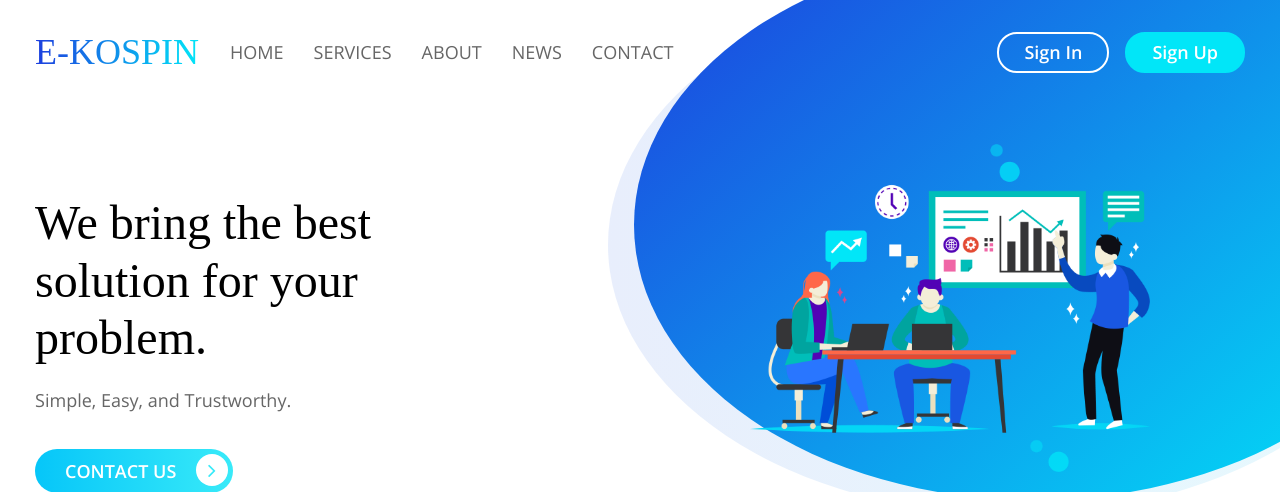
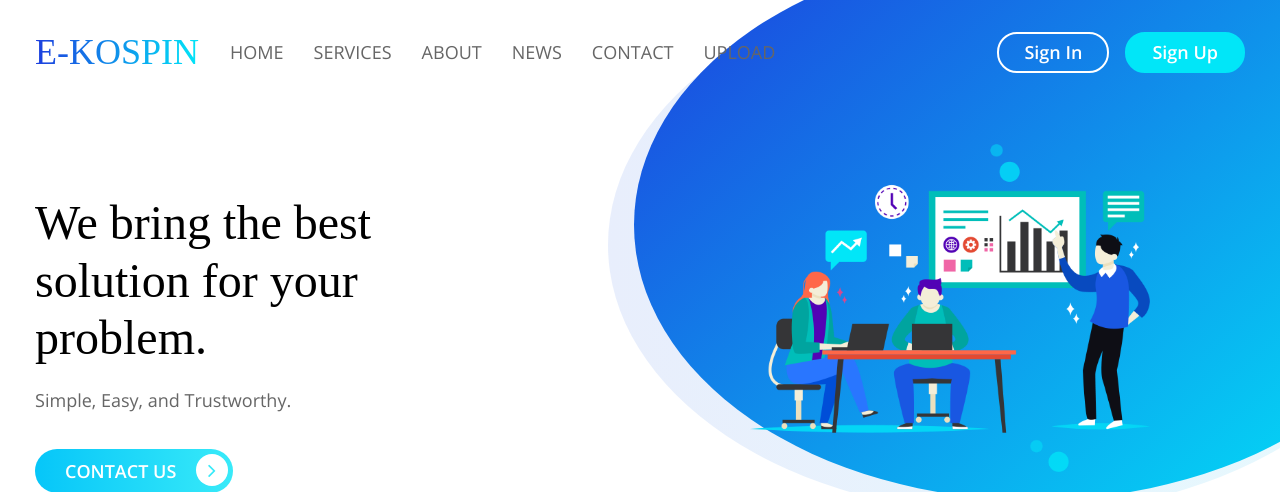
Before and after one commit to 2019Ganjil-PemrogramanBerbasisWeb/tugas2-web-database, a PHP site: page / in a window 1280 px wide; the page is wider, and only the part inside the window is pictured. Shown: the top 492 px of that part. Run offline with PHP 8.4, Linux system fonts and the light colour scheme; some web fonts are replaced.

Commit message:
update upload

```diff
--- a/index.php
+++ b/index.php
@@ -37,6 +37,7 @@ if(isset($_GET['pesan'])){
                 <li class="nav-item"><a class="nav-link" href="about.php">About</a></li>
                 <li class="nav-item"><a class="nav-link" href="news.php">News</a></li>
                 <li class="nav-item"><a class="nav-link" href="contact.php">Contact</a></li>
+		<li class="nav-item"><a class="nav-link" href="upload.php">Upload</a></li>
             </ul>
             <form class="form-inline my-2 my-lg-0">
                 <a href="sign_in.php" class="btn btn-outline-dark my-2 my-sm-0 mr-3">Sign In</a>
```
